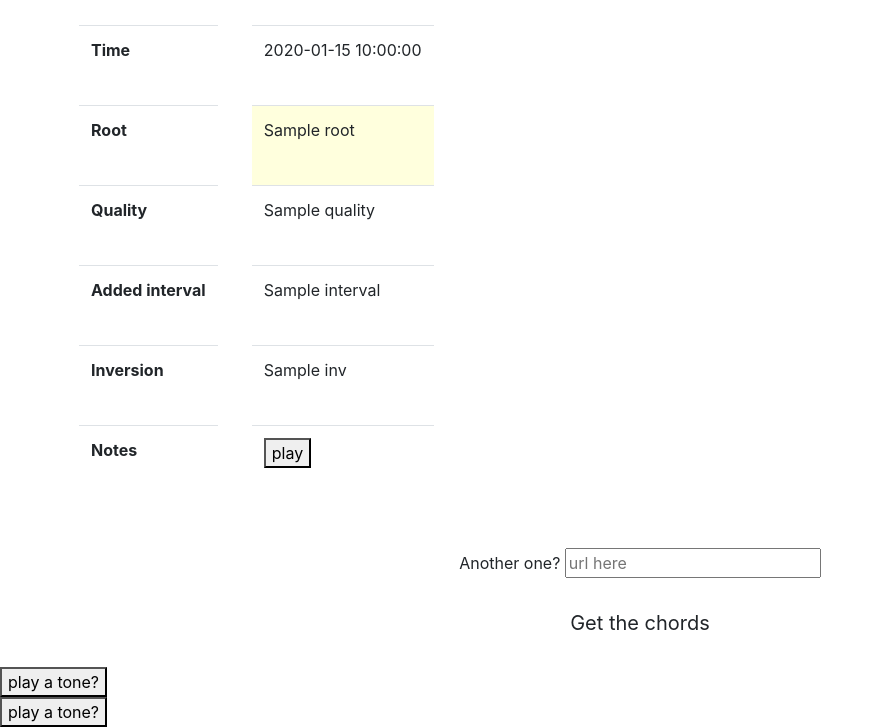
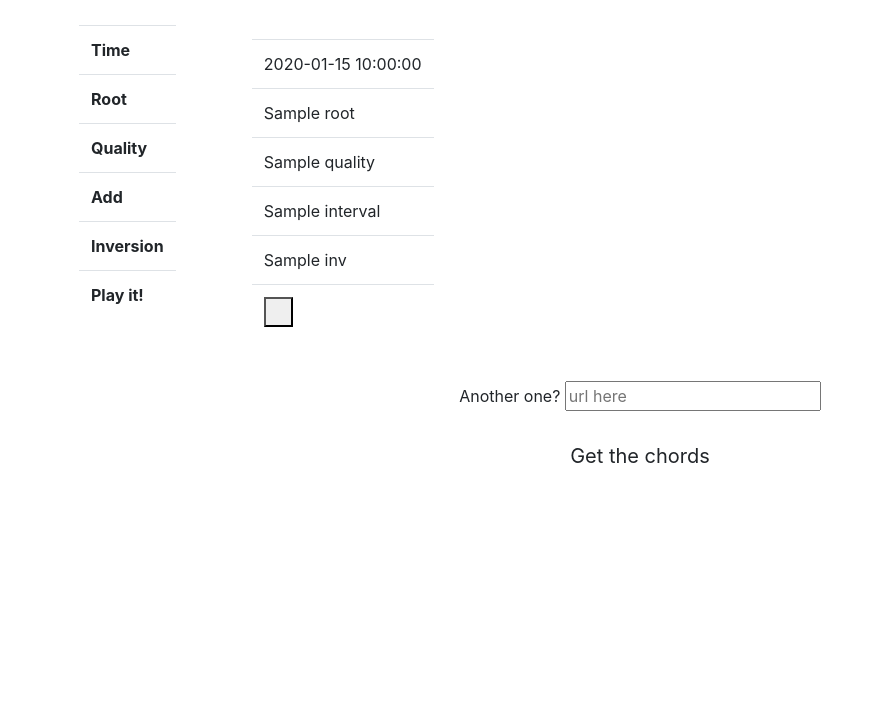
Before and after one commit to tristanlmiller/auto-guitar-tabs, a Flask app: template flaskapp/templates/output.html in a window 1280 px wide. Shown: the part 347-1074 px from the top of the page, without its empty margins (0-884 px from the left). After the commit the page ends 810 px from the top, so only its background shows below. Run offline with Flask 2, Linux system fonts and the light colour scheme; the template is opened without the code that fills it: most values are stand-ins (such as "Sample title", 1, 10 or a date in 2020); lists and menus that the app fills with data are empty; some libraries are stand-ins or nearby versions.

Commit message:
clean up some loose ends in table

```diff
--- a/chord_loader.py
+++ b/chord_loader.py
@@ -26,9 +26,9 @@ shorthand_to_quality = {'1':'unison',
                         '11':'maj','min11':'min','13':'maj','maj13':'maj','min13':'min'}
 
 #chord quality -> number class
-quality_to_num = {'unison':0,'power':1,'maj':2,'min':3,'sus':4,'dim':5,'aug':6}
+quality_to_num = {'':0,'unison':7,'power':1,'maj':2,'min':3,'sus':4,'dim':5,'aug':6}
 #number class -> chord quality
-num_to_quality = {0:'unison',1:'power',2:'maj',3:'min',4:'sus',5:'dim',6:'aug'}
+num_to_quality = {0:'',1:'power',2:'maj',3:'min',4:'sus',5:'dim',6:'aug',7:'unison'}
 
 #shorthand -> added interval, standardized
 shorthand_to_add = {'1':'',
--- a/flaskapp/static/css/starter-template.css
+++ b/flaskapp/static/css/starter-template.css
@@ -20,11 +20,12 @@ table.leftbar
   height:100%;
   width:15%;
   display:inline-block;
+  padding-bottom:20px;
 }
 
 table.fix-height tr
 {
-  height:80px;
+  height:40px;
 }
 
 iframe.video-embed
@@ -37,5 +38,5 @@ iframe.video-embed
 
 div.width-override
 {
-  max-width:90%
+  max-width:90%;
 }
--- a/flaskapp/templates/output.html
+++ b/flaskapp/templates/output.html
@@ -35,10 +35,11 @@
         <tr><th>Time</th></tr>
         <tr><th>Root</th></tr>
         <tr><th>Quality</th></tr>
-        <tr><th>Added interval</th></tr>
+        <tr><th>Add</th></tr>
         <tr><th>Inversion</th></tr>
-        <tr><th>Notes</th></tr>
+        <tr><th>Play it!</th></tr>
       </table>
+
       <table class="table scrollable fix-height">
         <tr>
           {% for i,row in predictions.iterrows() %}
@@ -47,7 +48,7 @@
         </tr>
         <tr>
           {% for i,row in predictions.iterrows() %}
-            <td style="background-color:#FFFFDD">{{ row['root'] }}</td>
+            <td>{{ row['root'] }}</td>
           {% endfor %}
         </tr>
         <tr>
@@ -67,7 +68,7 @@
         </tr>
         <tr>
           {% for i,row in predictions.iterrows() %}
-            <td><button id="tone" data-notes="{{ row['notes'] }}">play</button></td>
+            <td><button id="tone" data-notes="{{ row['notes'] }}">&nbsp;&nbsp;&nbsp;</button></td>
           {% endfor %}
         </tr>
       </table>
@@ -87,13 +88,6 @@
 
        </form>
      </div>
-     </div>
-
-     <div>
-       <button id="tone" data-notes='C3 F4 E5'>play a tone?</button>
-      </div>
-    <div>
-      <button id="tone" data-notes='C3'>play a tone?</button>
      </div>
 
     <!-- Bootstrap core JavaScript
--- a/flaskapp/views.py
+++ b/flaskapp/views.py
@@ -37,7 +37,7 @@ def chord_output():
                         'Models/', 'Results/')
 
     results = pickle.load(open(f"Results/{video_code}.pkl", 'rb'))
-    results['time'] = ['' if i % 2 == 0 else
+    results['time'] = ['' if i % 2 == 1 else
         f"{int(i/2/60):.0f}:{(i/2 % 60):02.0f}" for i in range(results.shape[0])]
 
     nochange = results['full'] == results['full'].shift(1)
```
